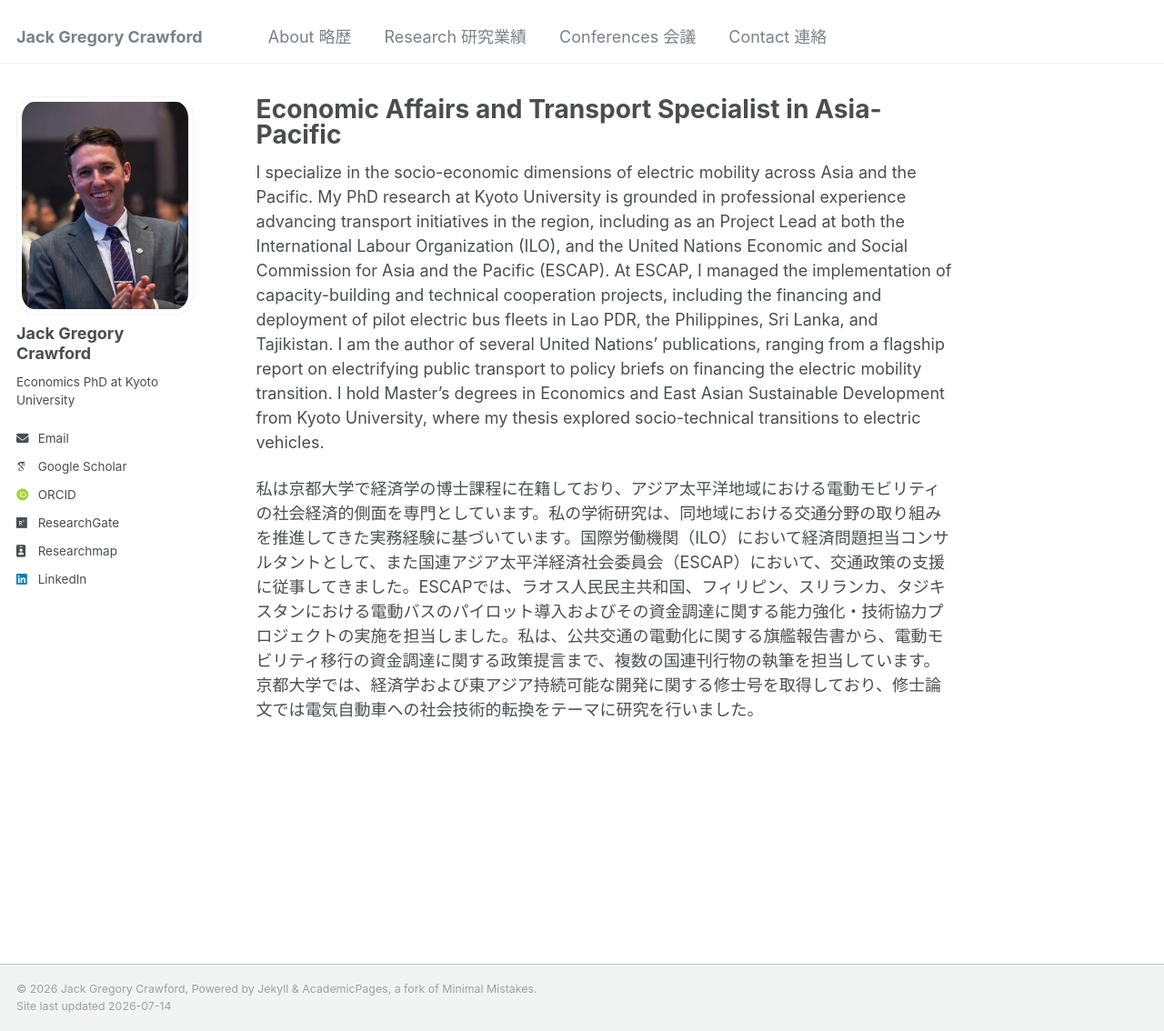
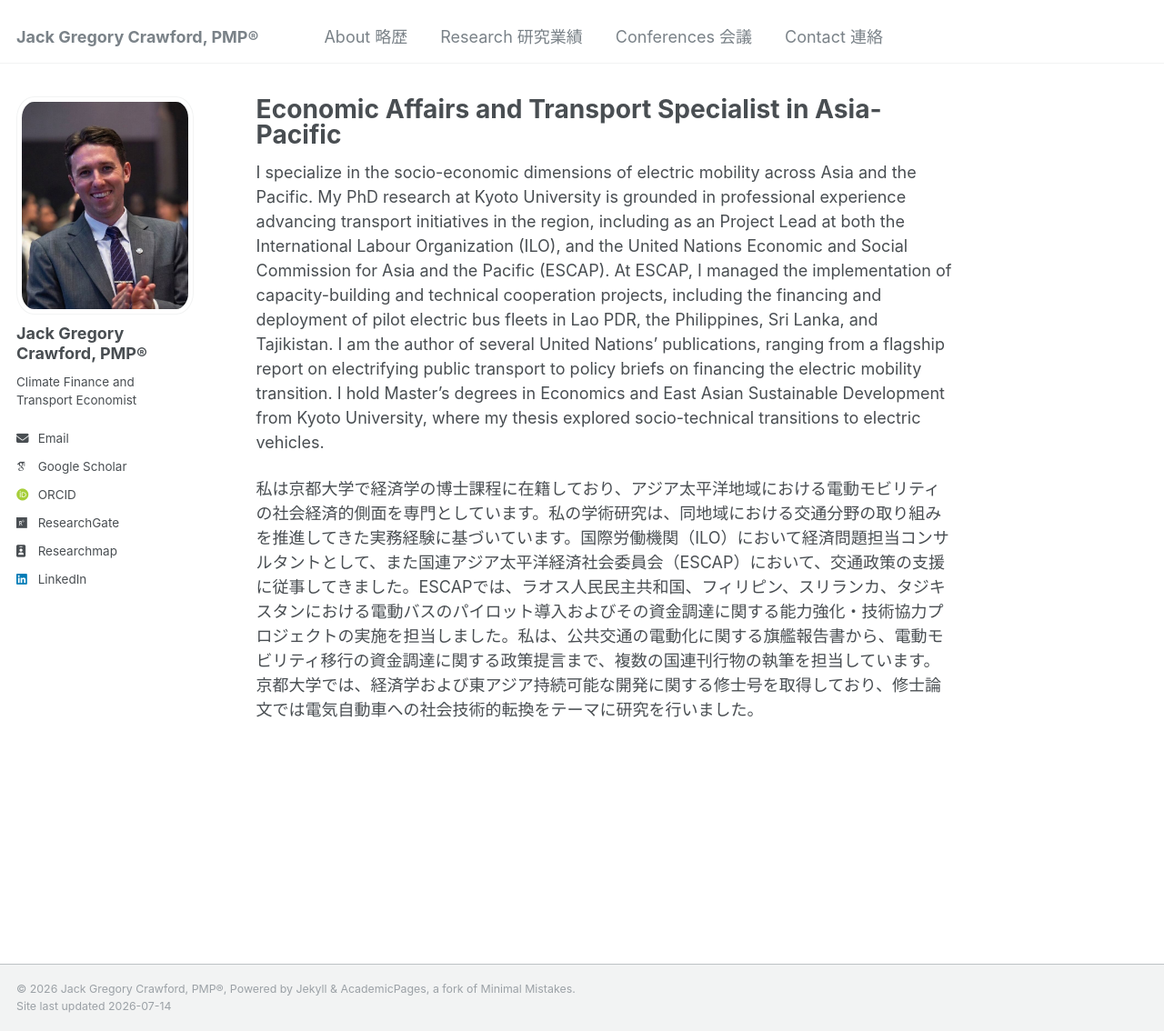
Before and after one commit to jackgcrawford/jackcrawford, a Jekyll site: the page built from _pages/about.md, in a window 1280 px wide and 1134 px high. Shown: the whole window at 91% size. Built offline with Jekyll 4.4.1, drawn with Linux system fonts in a browser that asks for light colours; some web fonts are replaced.

Commit message:
Update _config.yml

```diff
--- a/_config.yml
+++ b/_config.yml
@@ -8,10 +8,10 @@
 
 # Basic Site Settings
 locale                   : "en-US"
-title                    : "Jack Gregory Crawford"
+title                    : "Jack Gregory Crawford, PMP®"
 title_separator          : "-"
-name                     : &name "Jack Gregory Crawford"
-description              : &description "Economics PhD at Kyoto University"
+name                     : &name "Jack Gregory Crawford, PMP®"
+description              : &description "Climate Finance and Transport Economist"
 url                      : https://jackcrawford.net # the base hostname & protocol for your site e.g. "https://mmistakes.github.io"
 baseurl                  : "" # the subpath of your site, e.g. "/blog"
 repository               : "academicpages/academicpages.github.io"
@@ -21,9 +21,9 @@ repository               : "academicpages/academicpages.github.io"
 #               Additional customization can be done by editing /_includes/author-profile.html
 author:
   avatar           : "JackCrawford_Headshot-2.jpeg"
-  name             : "Jack Gregory Crawford"
+  name             : "Jack Gregory Crawford, PMP®"
   pronouns         : # example: "she/her"
-  bio              : "Economics PhD at Kyoto University"
+  bio              : "Climate Finance and Transport Economist"
   location         :
   employer         :
   email            : "jack.crawford.84h@st.kyoto-u.ac.jp"
```
